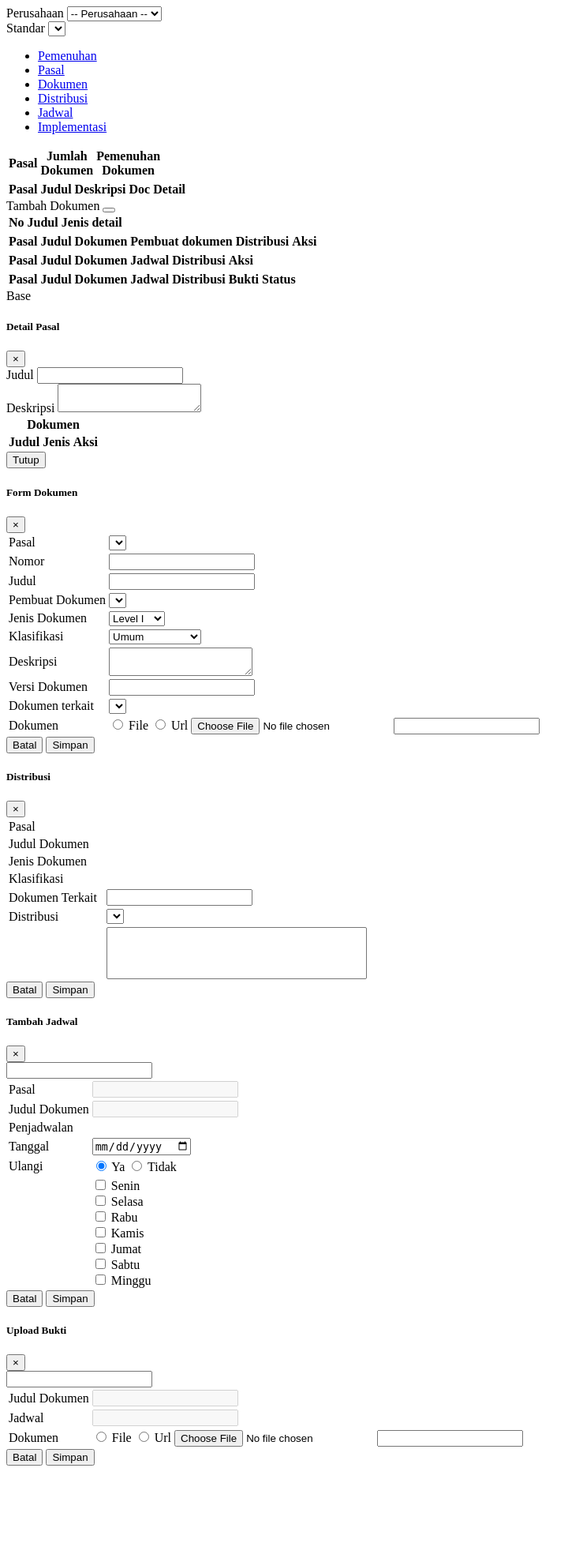
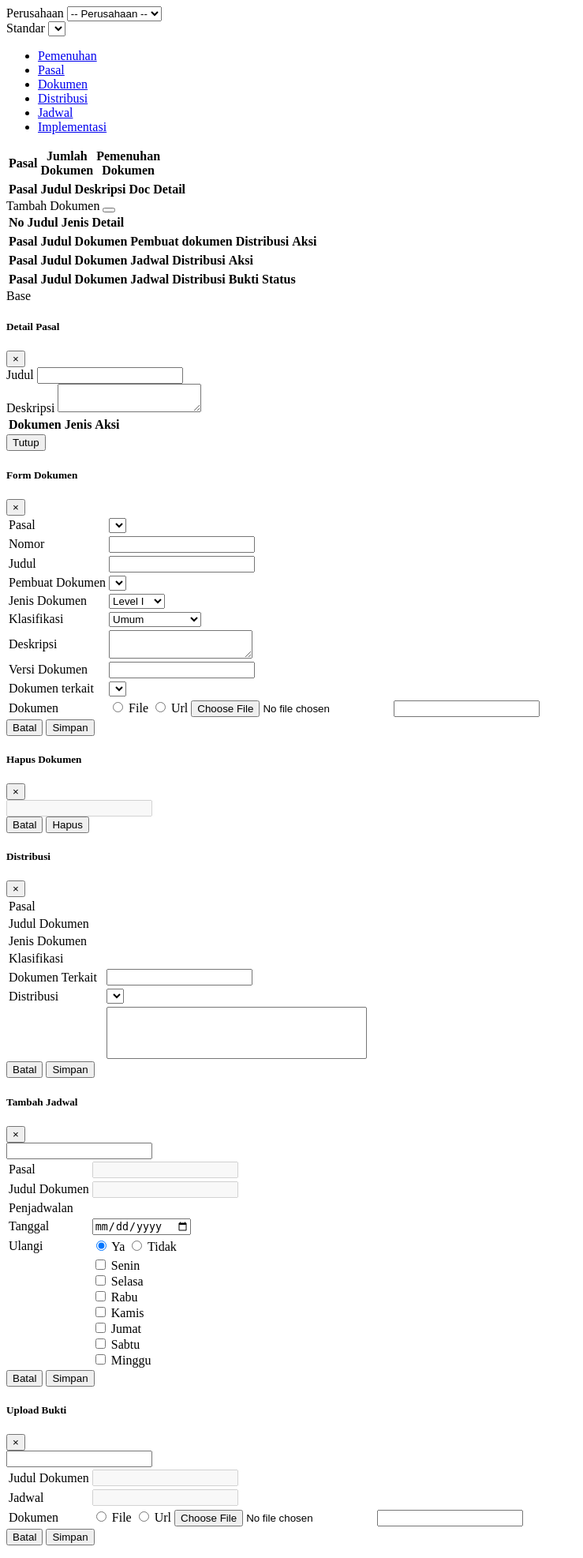
Before and after one commit to ArcShift/dms, a PHP site: the page made by application/views/treeview_detail/read.php in a window 1280 px wide. Shown: the whole page at 79% size, without its empty margins (0-739 px from the left). Before the commit the page ends 1856 px from the top, so only its background shows below. Run offline with PHP 8.4, Linux system fonts and the light colour scheme; the template is opened without the code that fills it, so the values that code supplies are empty.

Commit message:
delete dokumen

```diff
--- a/application/views/treeview_detail/read.php
+++ b/application/views/treeview_detail/read.php
@@ -76,7 +76,7 @@ $role = $this->session->userdata['user']['role'];
                                     <th>No</th>
                                     <th>Judul</th>
                                     <th>Jenis</th>
-                                    <th>detail</th>
+                                    <th>Detail</th>
                                 </tr>
                             </thead>
                             <tbody id="table-dokumen">
@@ -157,10 +157,7 @@ $role = $this->session->userdata['user']['role'];
                     <table class="table">
                         <thead>
                             <tr>
-                                <th colspan="3">Dokumen</th>
-                            </tr>
-                            <tr>
-                                <th>Judul</th>
+                                <th>Dokumen</th>
                                 <th>Jenis</th>
                                 <th>Aksi</th>
                             </tr>
@@ -274,6 +271,26 @@ $role = $this->session->userdata['user']['role'];
                 </div>
             </div>
         </form>
+    </div>
+</div>
+<!--MODAL DELETE DOKUMEN-->
+<div class="modal fade" id="modalDeleteDokumen" tabindex="-1" role="dialog" aria-hidden="true">
+    <div class="modal-dialog" role="document">
+        <div class="modal-content">
+            <div class="modal-header">
+                <h5 class="modal-title">Hapus Dokumen</h5>
+                <button type="button" class="close" data-dismiss="modal" aria-label="Close">
+                    <span aria-hidden="true">&times;</span>
+                </button>
+            </div>
+            <div class="modal-body modal-message">
+                <input class="form-control" disabled=""/>
+            </div>
+            <div class="modal-footer">
+                <button class="btn btn-primary" data-dismiss="modal">Batal</button>
+                <button class="btn btn-danger" onclick="hapusDokumen(deleteId)">Hapus</button>
+            </div>
+        </div>
     </div>
 </div>
 <!-- MODAL DISTRIBUSI -->
@@ -728,8 +745,7 @@ $role = $this->session->userdata['user']['role'];
                     dokumen[i].distribusi = [];
                     dokumen[i].user_distribusi = [];
                 }
-                $('#table-dokumen').append('<tr><td>' + d.nomor + '</td><td>' + d.judul + '</td><td>Level ' + d.jenis + '</td><td><span class="fa fa-info-circle text-primary" onclick="detailDokumen(' + i + ')" title="Detail"></span></td></tr>');
-//                $('.select-dokumen-terkait').append('<option value="' + d.id + '">' + d.judul + '</option>');
+                $('#table-dokumen').append('<tr><td>' + d.nomor + '</td><td>' + d.judul + '</td><td>Level ' + d.jenis + '</td><td><span></span><span class="fa fa-info-circle text-primary" onclick="detailDokumen(' + i + ')" title="Detail"></span><span class="fa fa-trash text-danger" onclick="initHapusDokumen(' + i + ')"></span></td></tr>');
             }
             getDistribusi();
         });
@@ -772,6 +788,19 @@ $role = $this->session->userdata['user']['role'];
         m.find('.textarea-deskripsi').val(d.deskripsi);
         m.find('.input-versi').val(d.versi);
         m.find('.radio-type-dokumen').filter('[value=' + d.type_doc + ']').prop('checked', true);
+    }
+    function initHapusDokumen(index) {
+        var m = $('#modalDeleteDokumen');
+        m.modal('show');
+        m.find('input').val(dokumen[index].judul);
+        deleteId = index;
+    }
+    function hapusDokumen(index) {
+        $.post('<?php echo site_url($module); ?>/hapus_dokumen', {id: dokumen[index].id}, function (data) {
+            console.log(data);
+            getPasal();
+            $('#modalDeleteDokumen').modal('show');
+        });
     }
     function getDistribusi() {
         $.post('<?php echo site_url($module); ?>/get_distribusi', {'perusahaan': perusahaan, 'standar': standar}, function (data) {
```
Also changed, not shown: application/controllers/Treeview_detail.php (+12 -0 lines), application/models/M_treeview_detail.php (+11 -24 lines).
